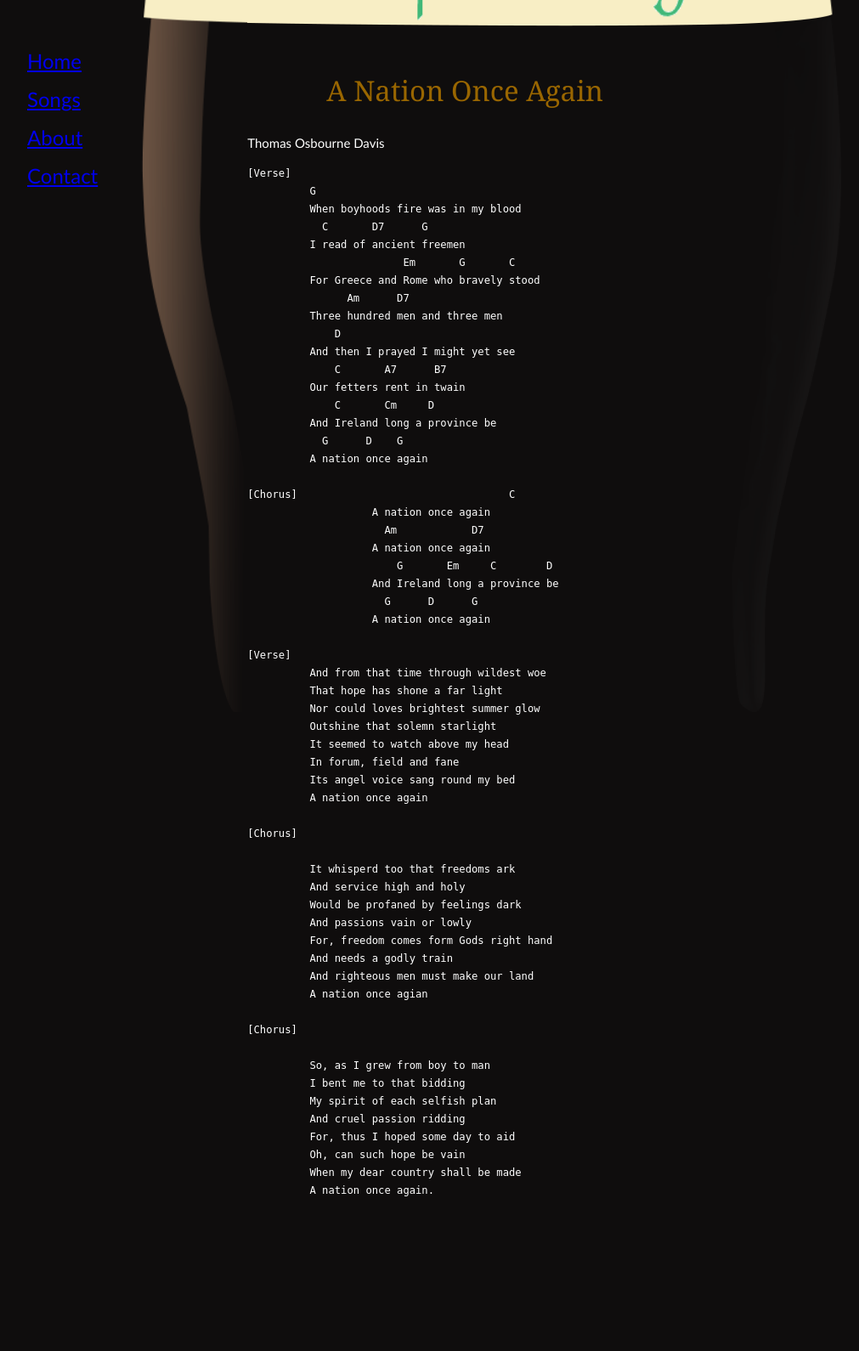
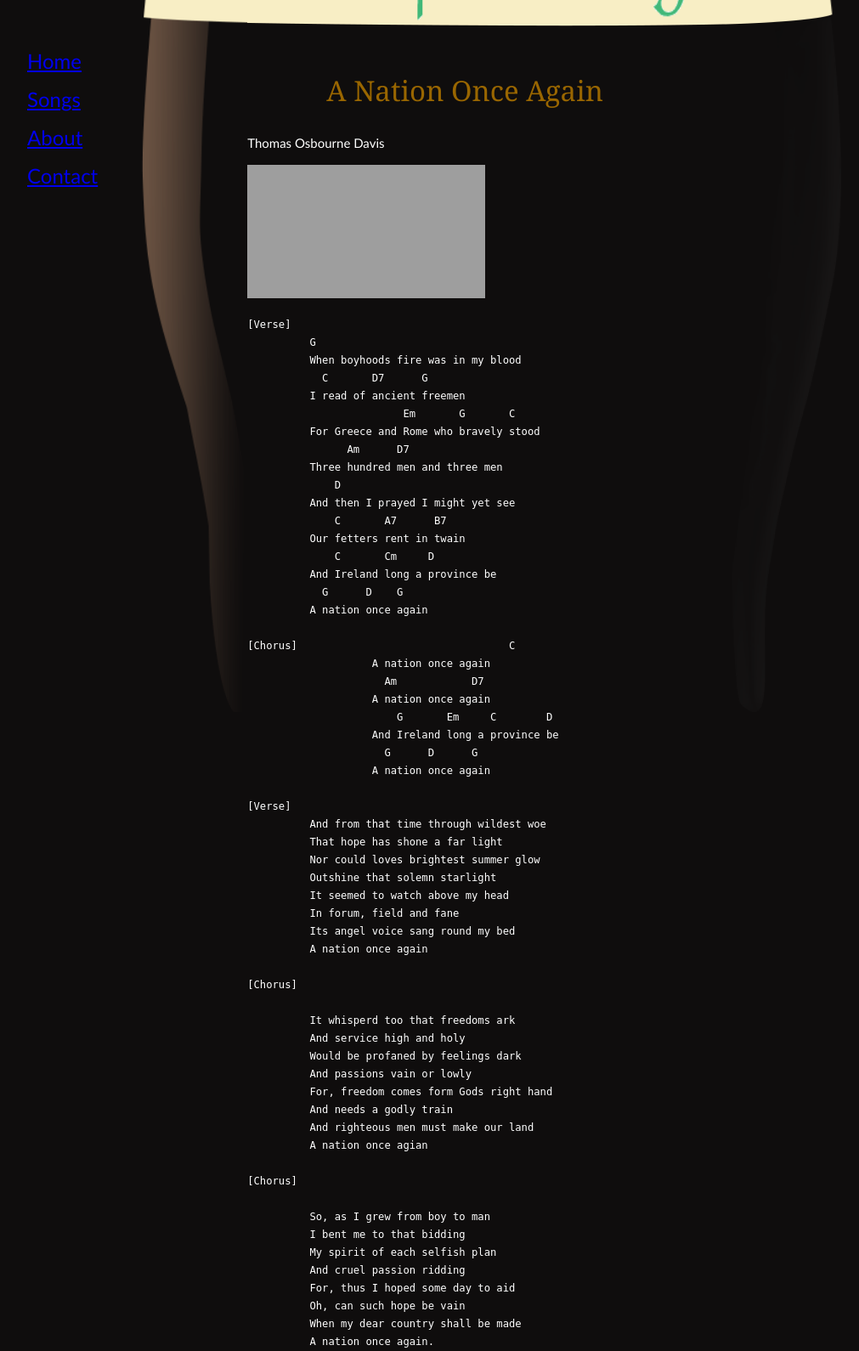
Before and after one commit to gallac36/pubsongwebsite, a Django app: a page that uses pubsongsite/songbook/templates/songbook/song_detail.html in a window 1280 px wide. Shown: the part 122-1712 px from the top of the page at 85% size, without its empty margins (16-1027 px from the left). Before the commit the page ends 1530 px from the top, so only its background shows below. Run offline with Django 3.2, Linux system fonts and the light colour scheme; data comes from the database, SQL or seed files in the repository; both versions use the stored data as it was after the commit; grey boxes are pictures that could not be loaded.

Commit message:
embeded youtube added to song detail page and relevent fileds updated in db

```diff
--- a/pubsongsite/songbook/templates/songbook/song_detail.html
+++ b/pubsongsite/songbook/templates/songbook/song_detail.html
@@ -7,6 +7,8 @@
   <div class="song-details">
     <h1>{{songbook.title}}</h1>
     <p>{{songbook.author}}</p>
+    <iframe width="280" height="157" src="{{songbook.youTubeURL}}"
+    frameborder="0" allow="autoplay; encrypted-media" allowfullscreen></iframe>
     <p><pre>{{songbook.chords}}</pre></p>
 
   </div>
```
Also changed, not shown: pubsongsite/db.sqlite3.
